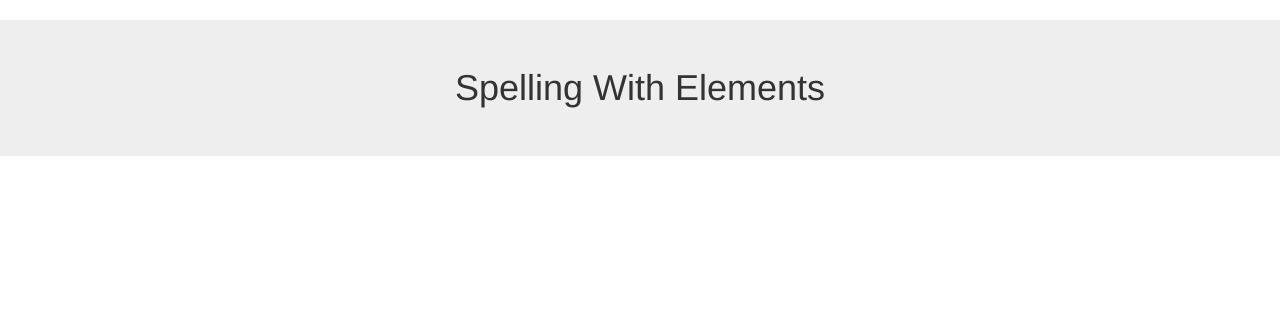
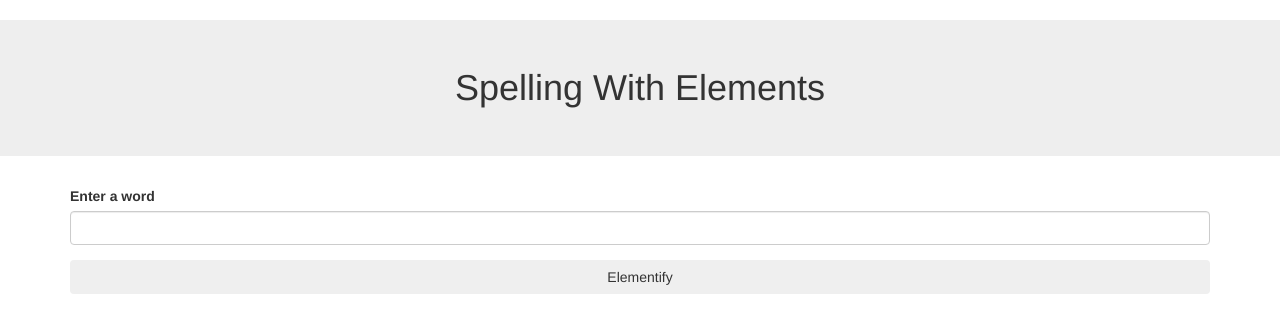
Before and after one commit to joshuafairchild2/spellements, a plain HTML site: page index.html in a window 1280 px wide. Drawn offline with Linux system fonts and the light colour scheme.

Commit message:
add form to gather input strings from the user

```diff
--- a/index.html
+++ b/index.html
@@ -11,7 +11,13 @@
   <body>
     <h1 class="jumbotron text-center">Spelling With Elements</h1>
     <div class="container">
-
+      <form>
+        <div class="form-group">
+          <label for="user-input">Enter a word</label>
+          <input class="form-control" type="text" id='user-input'>
+        </div>
+        <button class="btn btn-block" type="submit">Elementify</button>
+      </form>
     </div>
   </body>
 </html>
```
